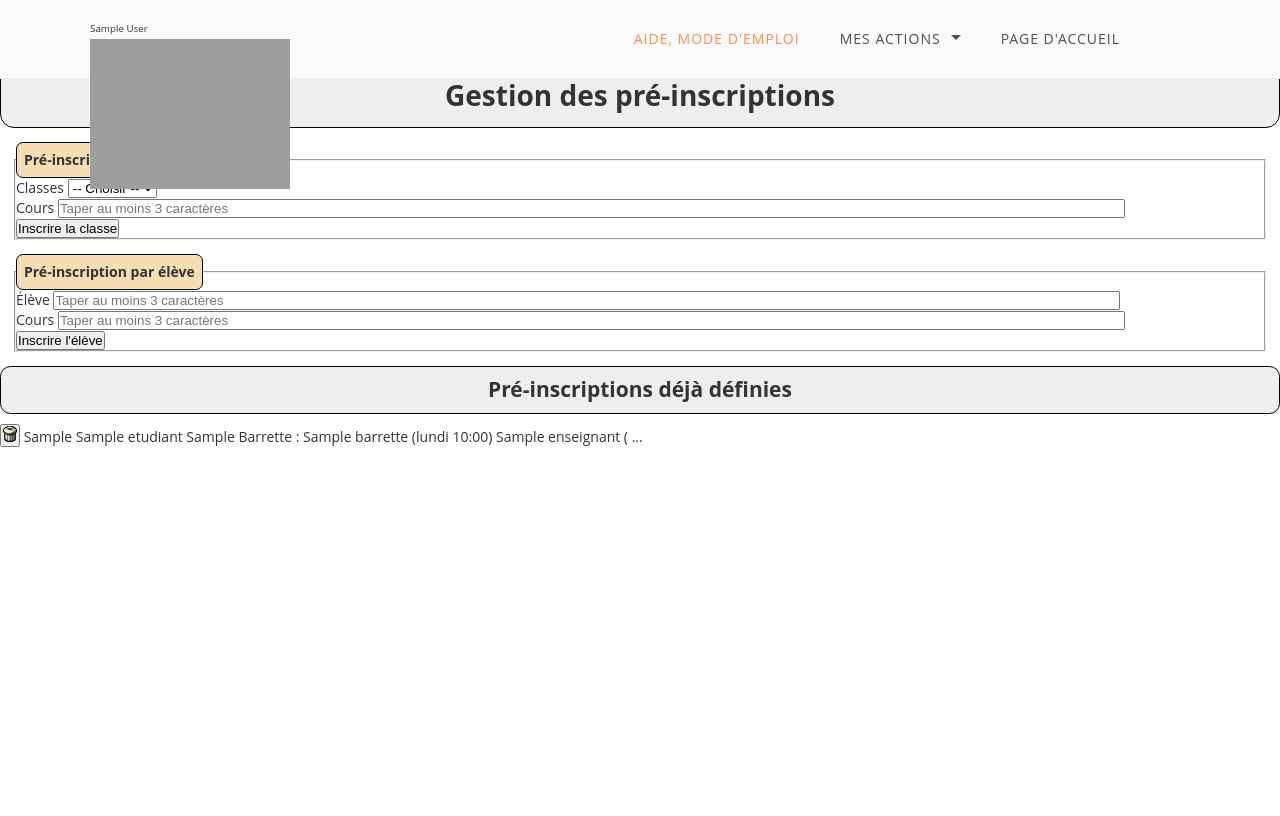
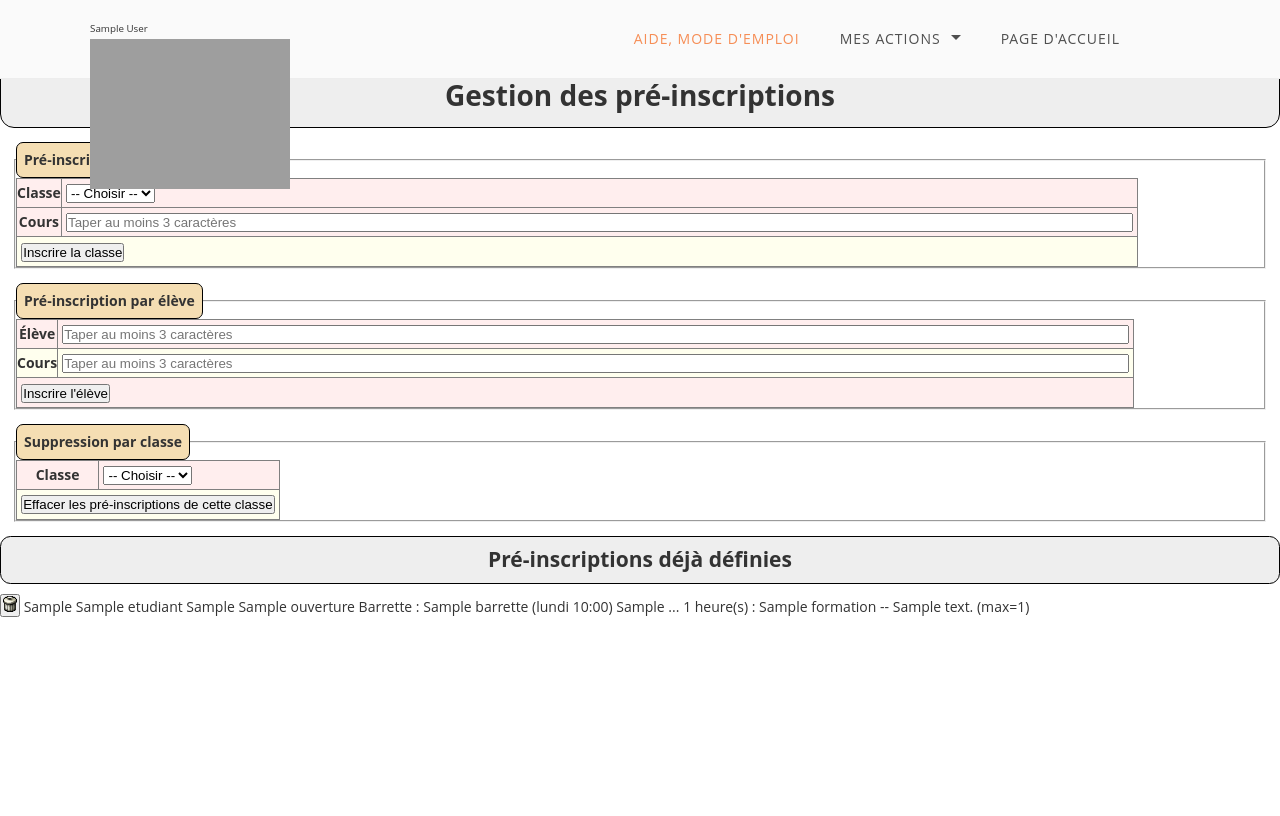
Before and after one commit to georgesk/aperho, a Django app: template votes/templates/pre.html in a window 1280 px wide. Shown: the part 15-831 px from the top of the page. Run offline with Django 3.2, Linux system fonts and the light colour scheme; a user stored in the database is signed in; tables that the repository leaves empty hold one stand-in row (values such as "Sample post"); the template is opened without the code that fills it: values that come from a table or form of the project are taken from there, most other values are stand-ins (such as "Sample title", 1, 10 or a date in 2020); some libraries are stand-ins or nearby versions; grey boxes are pictures that could not be loaded.

Commit message:
gestion des pré-inscriptions : OK, reste à voir les inscriptions

```diff
--- a/votes/admin.py
+++ b/votes/admin.py
@@ -2,12 +2,13 @@ from django.contrib import admin
 
 from .models import Enseignant, Formation, Horaire, Etudiant, Cours, \
     Inscription, Ouverture, Orientation, CoursOrientation, Cop, \
-    InscriptionOrientation, Barrette
+    InscriptionOrientation, Barrette, PreInscription
 
 admin.site.register(Horaire)
 admin.site.register(Ouverture)
 admin.site.register(Cop)
 admin.site.register(Barrette)
+admin.site.register(PreInscription)
 
 class InscriptionOrientationAdmin(admin.ModelAdmin):
  search_fields = [
--- a/votes/models.py
+++ b/votes/models.py
@@ -429,7 +429,7 @@ class Cours(models.Model):
     invalide   = models.BooleanField(default=False)
 
     def __str__(self):
-        return "{} {} {} (max={})".format(self.horaire, self.enseignant, self.formation, self.capacite)
+        return "{} {} {} {} (max={})".format(self.ouverture.nom_session, self.horaire, abrege(self.enseignant, 10), abrege(self.formation, 70), self.capacite)
 
     @property
     def estOuvert(self):
@@ -480,7 +480,7 @@ class PreInscription(models.Model):
     cours      = models.ForeignKey('Cours')
 
     def __str__(self):
-        return "{} {} {} {}".format(self.etudiant.classe, self.etudiant.nom, self.etudiant.prenom, str(self.cours)[:60]+" ...")
+        return "{} {} {} {}".format(self.etudiant.classe, self.etudiant.nom, self.etudiant.prenom, self.cours)
 
 
 class Inscription(models.Model):
@@ -514,3 +514,16 @@ def barrettesPourUtilisateur(user):
         except:
             result=[]
     return result
+
+def abrege(s, length, etc=" ..."):
+    """
+    abrège une chaîne longue
+    @param s la chaîne à abréger (ou un objet qui se convertit en chaîne)
+    @param length la longueur maximale du résultat
+    @param etc les caractère à marquer pour la continuation si on a abrégé
+    """
+    s=str(s)
+    if len(s) > length-len(etc):
+        return s[:length-len(etc)]+etc
+    else:
+        return s
--- a/votes/templates/home.html
+++ b/votes/templates/home.html
@@ -32,6 +32,7 @@ $( function() { // lancement après le chargement
     {% if coursAchanger %}
     avertissementCoursAchanger();
     {% endif %}
+
 } );
 </script>
 <script type="text/javascript" src="/static/votes/js/home.js">
--- a/votes/templates/pre.html
+++ b/votes/templates/pre.html
@@ -26,35 +26,67 @@
   <fieldset>
     <legend>Pré-inscription par classe </legend>
     {% csrf_token %}
-    <p>
-      <label> Classes</label>
+    <table class="joli">
+      <tr>
+	<th><label> Classe</label></th>
+	<td>
 	  <select name="classe">
 	    <option value="0">-- Choisir --</option>
 	    {% for c in classes %}
 	    <option value="{{c}}">{{c}}</option>
 	    {% endfor %}
 	  </select>
-    </p>
-    <p>
-      <label>Cours</label>
-      <input class="cours" type="text" name="cours" placeholder="Taper au moins 3 caractères" style="width: 80em;"/>
-    </p>
-    <input type="submit" value="Inscrire la classe"/>
+	</td>
+      <tr>
+      <tr>
+	<th><label>Cours</label></th>
+	<td><input class="cours" type="text" name="cours" placeholder="Taper au moins 3 caractères" style="width: 80em;"/></td>
+      </tr>
+      <tr>
+	<td colspan="2"><input type="submit" value="Inscrire la classe"/></td>
+      </tr>
+    </table>
   </fieldset>
 </form>
 <form method="post" style="margin: 1em;">
   <fieldset>
     <legend>Pré-inscription par élève</legend>
     {% csrf_token %}
-    <p>
-      <label>Élève</label>
-      <input id="eleve" type="text" name="eleve" placeholder="Taper au moins 3 caractères" style="width: 80em;"/>
-    </p>
-    <p>
-      <label>Cours</label>
-      <input class="cours" type="text" name="cours" placeholder="Taper au moins 3 caractères" style="width: 80em;"/>
-    </p>
-    <input type="submit" value="Inscrire l'élève"/>
+    <table class="joli">
+      <tr>
+	<th><label>Élève</label></th>
+	<td><input id="eleve" type="text" name="eleve" placeholder="Taper au moins 3 caractères" style="width: 80em;"/></td>
+      </tr>
+      <tr>
+	<th><label>Cours</label></th>
+	<td><input class="cours" type="text" name="cours" placeholder="Taper au moins 3 caractères" style="width: 80em;"/></td>
+      </tr>
+      <tr>
+	<td colspan="2"><input type="submit" value="Inscrire l'élève"/></td>
+      </tr>
+    </table>
+  </fieldset>
+</form>
+<form method="post" style="margin: 1em;">
+  <fieldset>
+    <legend>Suppression par classe</legend>
+    {% csrf_token %}
+    <table class="joli">
+      <tr>
+	<th><label> Classe</label></th>
+	<td>
+	  <select name="delClasse">
+	    <option value="0">-- Choisir --</option>
+	    {% for c in classes %}
+	    <option value="{{c}}">{{c}}</option>
+	    {% endfor %}
+	  </select>
+	</td>
+      </tr>
+      <tr>
+	<td colspan="2"><input type="submit" value="Effacer les pré-inscriptions de cette classe"/></td>
+      </tr>
+    </table>
   </fieldset>
 </form>
 {% if preinscrits %}
```
Also changed, not shown: aperho/home.py (+8 -1 lines), votes/views.py (+29 -7 lines). Lines whose indentation alone changed are shown as unchanged.
